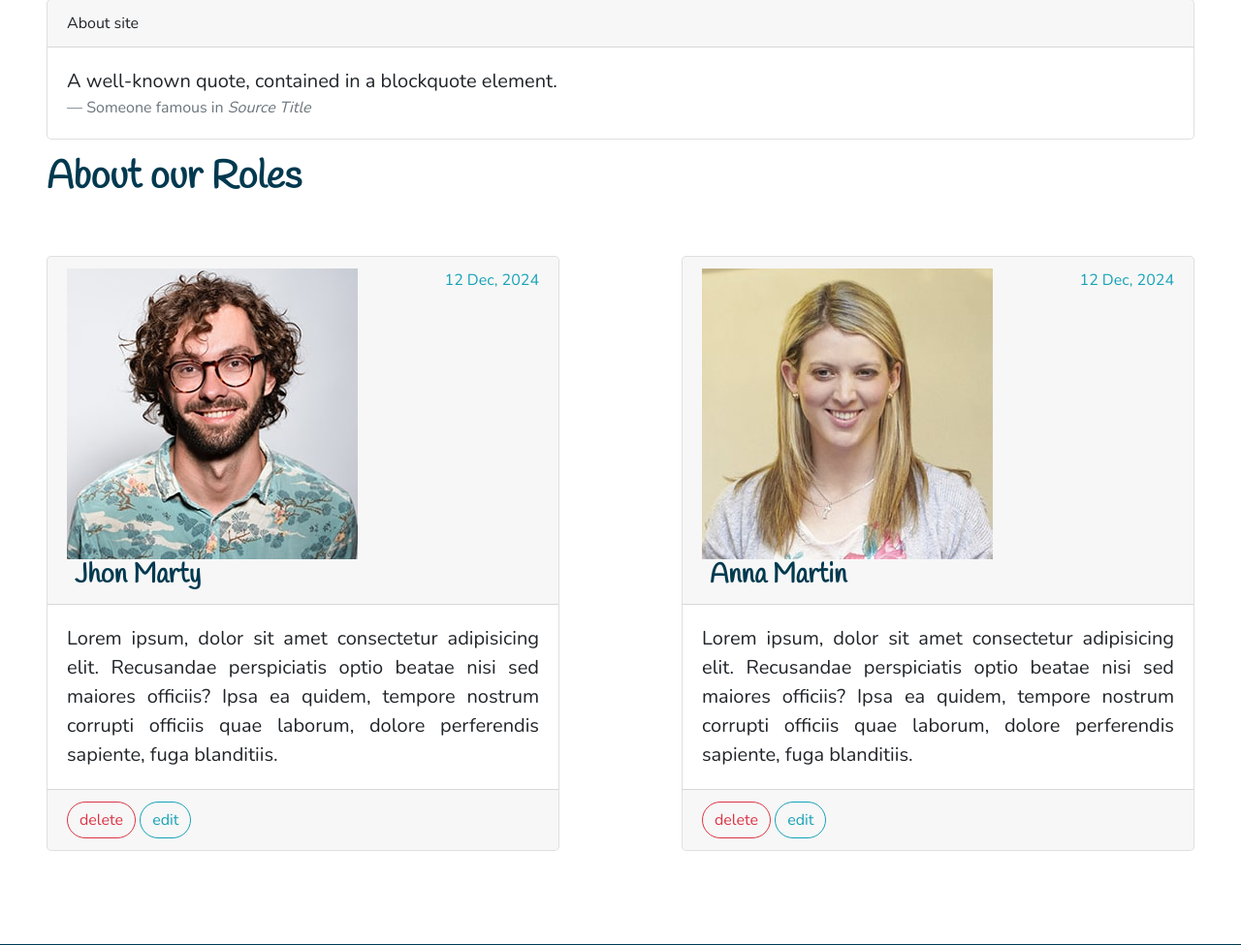
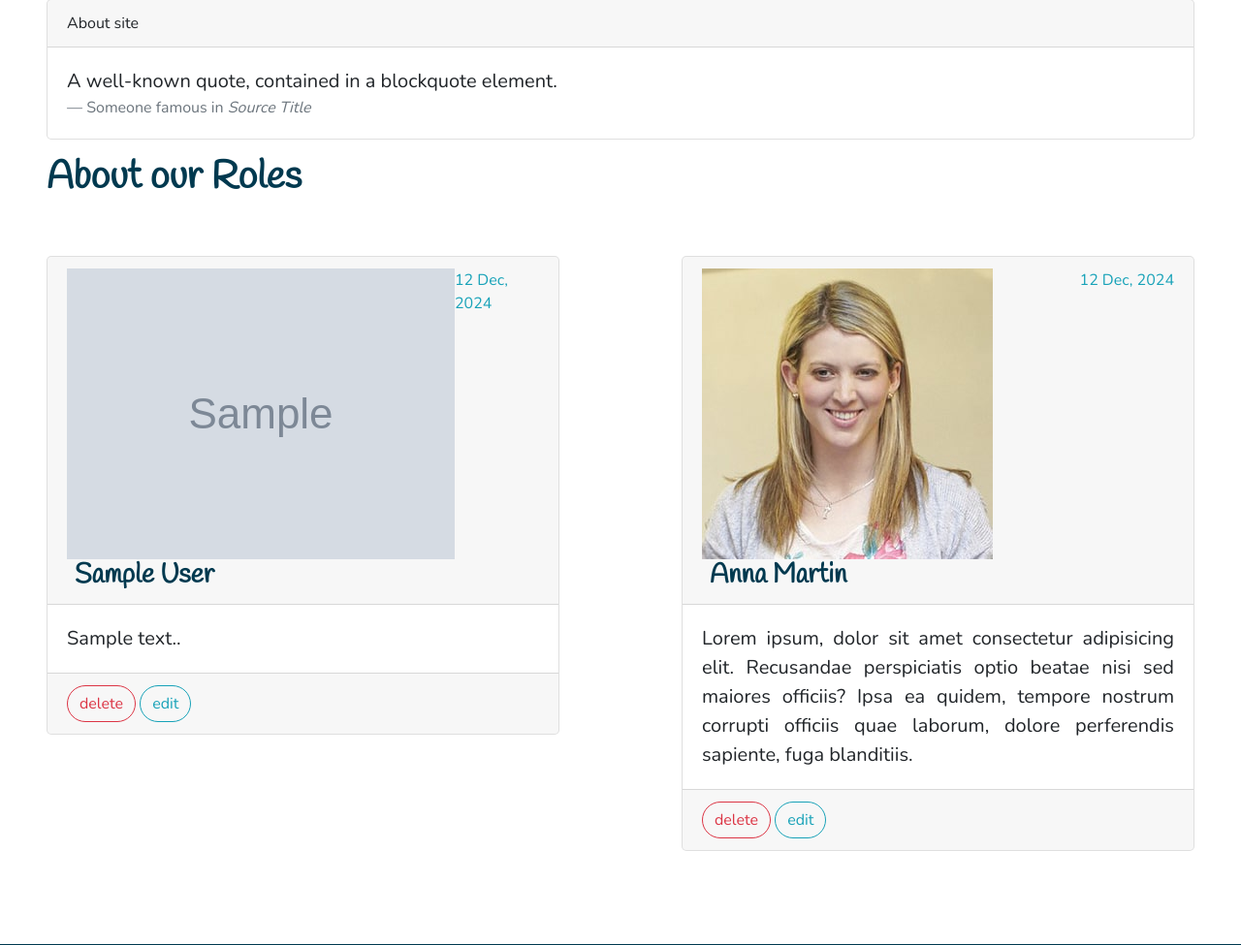
Before and after one commit to dilmurodsadullayev/TeachEasy-full, a Django app: page /about in a window 1280 px wide. Shown: the part 536-1511 px from the top of the page at 97% size. Run offline with Django 5.2, Linux system fonts and the light colour scheme; tables that the repository leaves empty hold one stand-in row (values such as "Sample post"); grey boxes marked "Sample" are stand-in pictures; some libraries are stand-ins or nearby versions.

Commit message:
new page and about view add

```diff
--- a/main/urls.py
+++ b/main/urls.py
@@ -18,7 +18,9 @@
     group_tasks_view,
     attendances_view,
     attendance_take_view,
-    attendance_update_view
+    attendance_update_view,
+    #Teacher
+    teacher_update_view
 )
 
 urlpatterns = [
@@ -40,6 +42,8 @@
     #attendance
     path('attendances',attendances_view,name='attendances'),
     path('attendance-take',attendance_take_view,name='attendance_take'),
-    path('attendance-update',attendance_update_view,name='attendance_update')
+    path('attendance-update',attendance_update_view,name='attendance_update'),
+    #Teacher
+    path('teacher-update',teacher_update_view,name='teacher_update'),
 
 ]
--- a/main/views.py
+++ b/main/views.py
@@ -1,4 +1,5 @@
 from django.shortcuts import render
+from .models import UserRoles
 
 # Create your views here.
 def index_view(request):
@@ -7,7 +8,12 @@
 
 
 def about_view(request):
-    return render(request, 'main/about.html')
+    user_roles = UserRoles.objects.all()
+
+    ctx = {
+        'user_roles': user_roles
+    }
+    return render(request, 'main/about.html',ctx)
 
 
 def contact_view(request):
@@ -56,3 +62,7 @@
 
 def attendance_update_view(request):
     return render(request, 'attendances/attendance_update.html')
+
+#Teacher
+def teacher_update_view(request):
+    return render(request, 'main/teacher_update.html')
--- a/template/main/about.html
+++ b/template/main/about.html
@@ -37,17 +37,15 @@
                 <div class="card-header d-flex justify-content-between">
                     <div class="img-circle-conatiner">
                         <div class="img-circle">
-                            <img src="{% static '/img/team-2.jpg' %}" alt="img teacher">
+                            <img src="{{ user_roles.0.image.url }}" alt="img teacher">
                         </div>
-                        <span class="p-2 h3">Jhon Marty</span>
+                        <span class="p-2 h3">{{ user_roles.0.name }}</span>
                     </div>
                     <span class="text-info">12 Dec, 2024</span>
                 </div>
                 <div class="card-body">
                     <blockquote class="blockquote mb-0 text-justify">
-                        <p>Lorem ipsum, dolor sit amet consectetur adipisicing elit. Recusandae perspiciatis optio
-                            beatae nisi sed maiores officiis? Ipsa ea quidem, tempore nostrum corrupti officiis quae
-                            laborum, dolore perferendis sapiente, fuga blanditiis.</p>
+                        <p>{{ user_roles.0.description }}.</p>
                     </blockquote>
                 </div>
                 <div class="card-footer">
```
Also changed, not shown: template/main/teacher_update.html (added, +8 -0 lines), media/role_images/pexels-olly-3793238.jpg (added).
